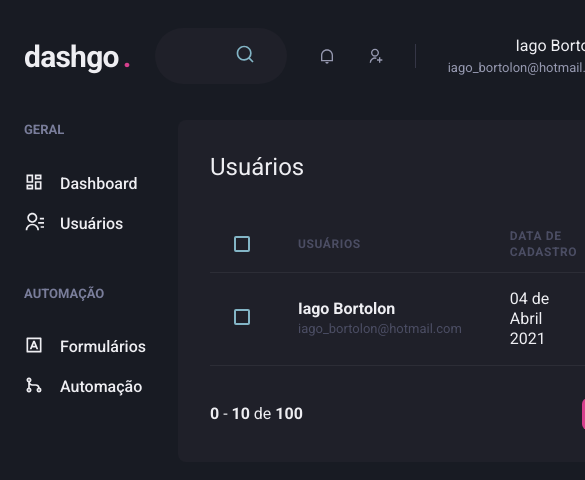
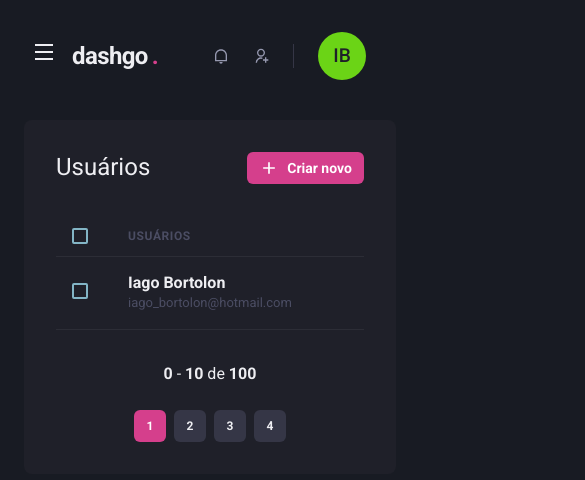
Before and after one commit to iagob28/dashgo, a Next.js app: page /users in a window 390 px wide. Shown: the top 480 px of the page, 585 px wide, since content can reach past the window. Built offline with nearby package versions, Linux system fonts and the light colour scheme.

Commit message:
Responsive design

```diff
--- a/src/components/Header/Logo.tsx
+++ b/src/components/Header/Logo.tsx
@@ -2,7 +2,12 @@ import { Text } from "@chakra-ui/react";
 
 export function Logo() {
   return (
-    <Text fontSize="3xl" fontWeight="bold" letterSpacing="tight" w="64">
+    <Text
+      fontSize={["2xl", "3xl"]}
+      fontWeight="bold"
+      letterSpacing="tight"
+      w="64"
+    >
       dashgo
       <Text color="pink.500" as="span" ml="1">
         .
--- a/src/components/Header/NotificationsNav.tsx
+++ b/src/components/Header/NotificationsNav.tsx
@@ -4,9 +4,9 @@ import { RiNotificationLine, RiUserAddLine } from "react-icons/ri";
 export function NotificationsNav() {
   return (
     <HStack
-      spacing="8"
-      mx="8"
-      pr="8"
+      spacing={["6", "8"]}
+      mx={["6", "8"]}
+      pr={["6", "8"]}
       py="1"
       color="gray.300"
       borderRightWidth={1}
--- a/src/components/Header/Profile.tsx
+++ b/src/components/Header/Profile.tsx
@@ -1,14 +1,20 @@
 import { Avatar, Box, Flex, Text } from "@chakra-ui/react";
 
-export function Profile() {
+interface ProfileProps {
+  showProfileData?: boolean;
+}
+
+export function Profile({ showProfileData = true }: ProfileProps) {
   return (
     <Flex align="center">
+      {showProfileData && (
         <Box mr="4" textAlign="right">
           <Text>Iago Bortolon</Text>
           <Text color="gray.300" fontSize="small">
             iago_bortolon@hotmail.com
           </Text>
         </Box>
+      )}
       <Avatar size="md" name="Iago Bortolon" src="/" />
     </Flex>
   );
--- a/src/components/Header/index.tsx
+++ b/src/components/Header/index.tsx
@@ -1,10 +1,18 @@
-import { Flex } from "@chakra-ui/react";
+import { Flex, Icon, IconButton, useBreakpointValue } from "@chakra-ui/react";
+import { RiMenuLine } from "react-icons/ri";
+import { useSidebarDrawer } from "../../contexts/SidebarDrawerContext";
 import { Logo } from "./Logo";
 import { NotificationsNav } from "./NotificationsNav";
 import { Profile } from "./Profile";
 import { Search } from "./Search";
 
 export function Header() {
+  const { onOpen } = useSidebarDrawer();
+
+  const isWideVersion = useBreakpointValue({
+    base: false,
+    lg: true,
+  });
   return (
     <Flex
       w="100%"
@@ -16,11 +24,21 @@ export function Header() {
       align="center"
       px="6"
     >
+      {!isWideVersion && (
+        <IconButton
+          aria-label="Open navigation"
+          icon={<Icon as={RiMenuLine} />}
+          fontSize="24"
+          variant="unstyled"
+          onClick={onOpen}
+          mr="2"
+        ></IconButton>
+      )}
       <Logo />
-      <Search />
+      {isWideVersion && <Search />}
       <Flex align="center" ml="auto">
         <NotificationsNav />
-        <Profile />
+        <Profile showProfileData={isWideVersion} />
       </Flex>
     </Flex>
   );
--- a/src/components/Pagination/index.tsx
+++ b/src/components/Pagination/index.tsx
@@ -4,7 +4,7 @@ import { PaginationItem } from "./PaginationItem";
 export function Pagination() {
   return (
     <Stack
-      direction="row"
+      direction={["column", "row"]}
       mt="8"
       justify="space-between"
       align="center"
--- /dev/null
+++ b/src/components/Sidebar/SidebarNav.tsx
@@ -0,0 +1,24 @@
+import { Stack } from "@chakra-ui/react";
+import {
+  RiContactsLine,
+  RiDashboardLine,
+  RiGitMergeLine,
+  RiInputMethodLine,
+} from "react-icons/ri";
+import { NavLink } from "./NavLink";
+import { NavSection } from "./NavSection";
+
+export function SidebarNav() {
+  return (
+    <Stack spacing="12" align="flex-start">
+      <NavSection title="GERAL">
+        <NavLink icon={RiDashboardLine}>Dashboard</NavLink>
+        <NavLink icon={RiContactsLine}>Usuários</NavLink>
+      </NavSection>
+      <NavSection title="AUTOMAÇÃO">
+        <NavLink icon={RiInputMethodLine}>Formulários</NavLink>
+        <NavLink icon={RiGitMergeLine}>Automação</NavLink>
+      </NavSection>
+    </Stack>
+  );
+}
--- a/src/components/Sidebar/index.tsx
+++ b/src/components/Sidebar/index.tsx
@@ -1,26 +1,42 @@
-import { Box, Flex, Icon, Link, Stack, Text } from "@chakra-ui/react";
 import {
-  RiContactsLine,
-  RiDashboardLine,
-  RiGitMergeLine,
-  RiInputMethodLine,
-} from "react-icons/ri";
-import { NavLink } from "./NavLink";
-import { NavSection } from "./NavSection";
+  Box,
+  Drawer,
+  DrawerBody,
+  DrawerCloseButton,
+  DrawerContent,
+  DrawerHeader,
+  DrawerOverlay,
+  useBreakpointValue,
+} from "@chakra-ui/react";
+import { useSidebarDrawer } from "../../contexts/SidebarDrawerContext";
+import { SidebarNav } from "./SidebarNav";
 
 export function Sidebar() {
+  const { isOpen, onClose } = useSidebarDrawer();
+
+  const isDrawerSidebar = useBreakpointValue({
+    base: true,
+    lg: false,
+  });
+
+  if (isDrawerSidebar) {
+    return (
+      <Drawer isOpen={isOpen} placement="left" onClose={onClose}>
+        <DrawerOverlay>
+          <DrawerContent bg="gray.800" p="4">
+            <DrawerCloseButton mt="6" />
+            <DrawerHeader>Navegação</DrawerHeader>
+            <DrawerBody>
+              <SidebarNav />
+            </DrawerBody>
+          </DrawerContent>
+        </DrawerOverlay>
+      </Drawer>
+    );
+  }
   return (
     <Box as="aside" w="64" mr="8">
-      <Stack spacing="12" align="flex-start">
-        <NavSection title="GERAL">
-          <NavLink icon={RiDashboardLine}>Dashboard</NavLink>
-          <NavLink icon={RiContactsLine}>Usuários</NavLink>
-        </NavSection>
-        <NavSection title="AUTOMAÇÃO">
-          <NavLink icon={RiInputMethodLine}>Formulários</NavLink>
-          <NavLink icon={RiGitMergeLine}>Automação</NavLink>
-        </NavSection>
-      </Stack>
+      <SidebarNav />
     </Box>
   );
 }
--- /dev/null
+++ b/src/contexts/SidebarDrawerContext.tsx
@@ -0,0 +1,30 @@
+import { useDisclosure, UseDisclosureReturn } from "@chakra-ui/react";
+import { useRouter } from "next/router";
+import { createContext, ReactNode, useContext, useEffect } from "react";
+
+interface SidebarDrawerProviderProps {
+  children: ReactNode;
+}
+
+type SidebarDrawerContextData = UseDisclosureReturn;
+
+const SidebarDrawerContext = createContext({} as SidebarDrawerContextData);
+
+export function SidebarDrawerProvider({
+  children,
+}: SidebarDrawerProviderProps) {
+  const disclosure = useDisclosure();
+  const router = useRouter();
+
+  useEffect(() => {
+    disclosure.onClose;
+  }, [router.asPath]);
+
+  return (
+    <SidebarDrawerContext.Provider value={disclosure}>
+      {children}
+    </SidebarDrawerContext.Provider>
+  );
+}
+
+export const useSidebarDrawer = () => useContext(SidebarDrawerContext);
--- a/src/pages/_app.tsx
+++ b/src/pages/_app.tsx
@@ -1,11 +1,14 @@
 import { ChakraProvider } from "@chakra-ui/react";
 import { AppProps } from "next/app";
+import { SidebarDrawerProvider } from "../contexts/SidebarDrawerContext";
 import { theme } from "../styles/theme";
 
 function MyApp({ Component, pageProps }: AppProps) {
   return (
     <ChakraProvider theme={theme}>
-      <Component {...pageProps} />
+      <SidebarDrawerProvider>
+        <Component {...pageProps} />
+      </SidebarDrawerProvider>
     </ChakraProvider>
   );
 }
--- a/src/pages/dashboard.tsx
+++ b/src/pages/dashboard.tsx
@@ -86,7 +86,7 @@ export default function Dashboard() {
             minChildWidth="320px"
             alignContent="flex-start"
           >
-            <Box p="8" bg="gray.800" borderRadius={8} pb="4">
+            <Box p={["6", "8"]} bg="gray.800" borderRadius={8} pb="4">
               <Text>Inscritos da semana</Text>
               <Chart
                 options={options}
--- a/src/pages/users/index.tsx
+++ b/src/pages/users/index.tsx
@@ -13,6 +13,7 @@ import {
   Th,
   Thead,
   Tr,
+  useBreakpointValue,
 } from "@chakra-ui/react";
 import { RiAddLine, RiPencilLine } from "react-icons/ri";
 import { Header } from "../../components/Header/index";
@@ -20,6 +21,11 @@ import { Pagination } from "../../components/Pagination";
 import { Sidebar } from "../../components/Sidebar";
 
 export default function UserList() {
+  const isWideVersion = useBreakpointValue({
+    base: false,
+    lg: true,
+  });
+
   return (
     <Box>
       <Header />
@@ -45,17 +51,17 @@ export default function UserList() {
           <Table colorScheme="whiteAlpha">
             <Thead>
               <Tr>
-                <Th px="6" color="gray.300" width="8">
+                <Th px={["4", "4", "6"]} color="gray.300" width="8">
                   <Checkbox colorScheme="pink" />
                 </Th>
                 <Th>Usuários</Th>
-                <Th>Data de cadastro</Th>
+                {isWideVersion && <Th>Data de cadastro</Th>}
                 <Th w="6"></Th>
               </Tr>
             </Thead>
             <Tbody>
               <Tr>
-                <Td px="6">
+                <Td px={["4", "4", "6"]}>
                   <Checkbox colorScheme="pink" />
                 </Td>
                 <Td>
@@ -66,8 +72,9 @@ export default function UserList() {
                     </Text>
                   </Box>
                 </Td>
-                <Td>04 de Abril 2021</Td>
+                {isWideVersion && <Td>04 de Abril 2021</Td>}
                 <Td>
+                  {isWideVersion && (
                     <Button
                       as="a"
                       size="sm"
@@ -77,6 +84,7 @@ export default function UserList() {
                     >
                       Editar
                     </Button>
+                  )}
                 </Td>
               </Tr>
             </Tbody>
```
Also changed, not shown: src/pages/users/create.tsx (+5 -5 lines). Lines whose indentation alone changed are shown as unchanged.
